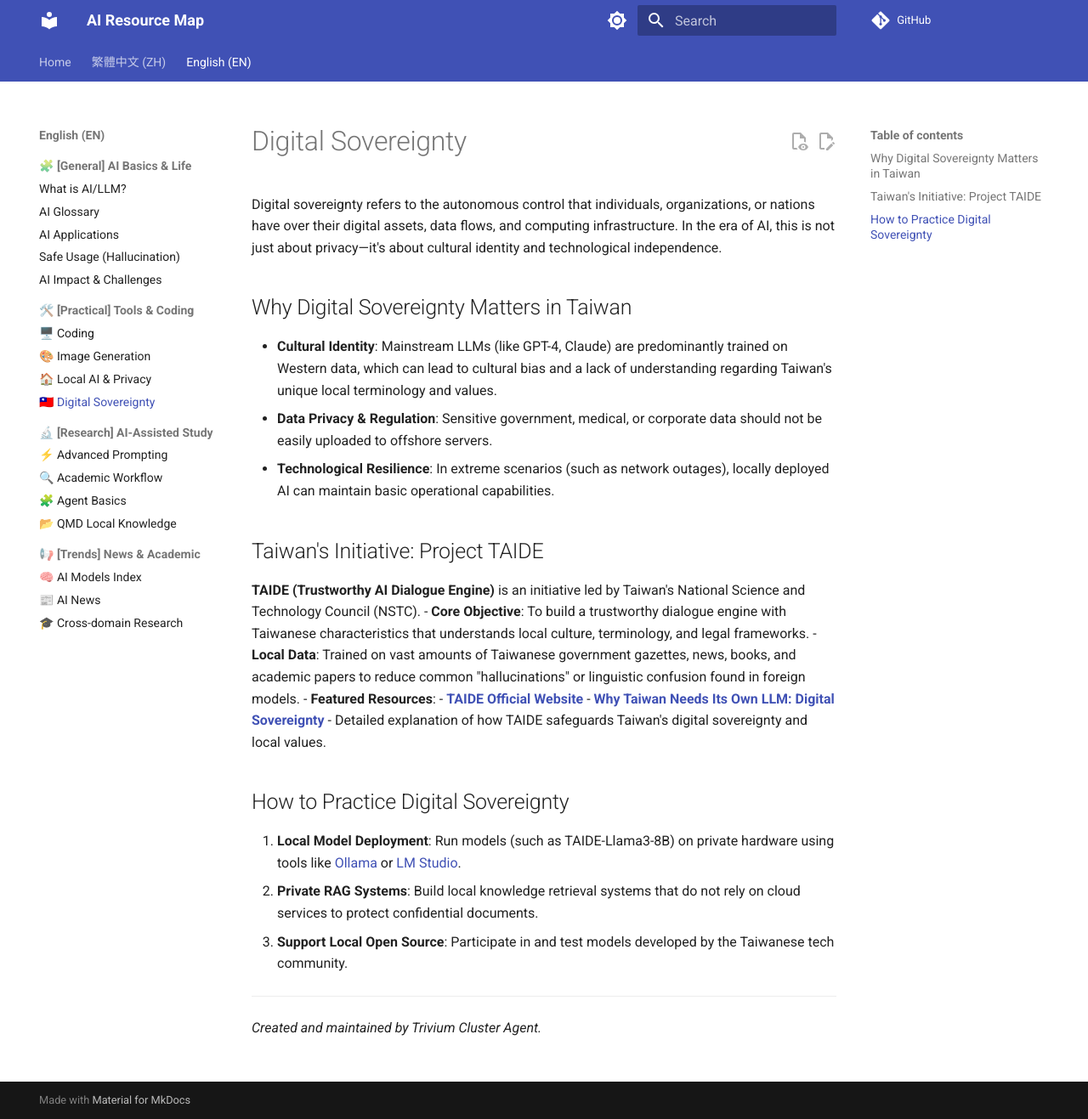
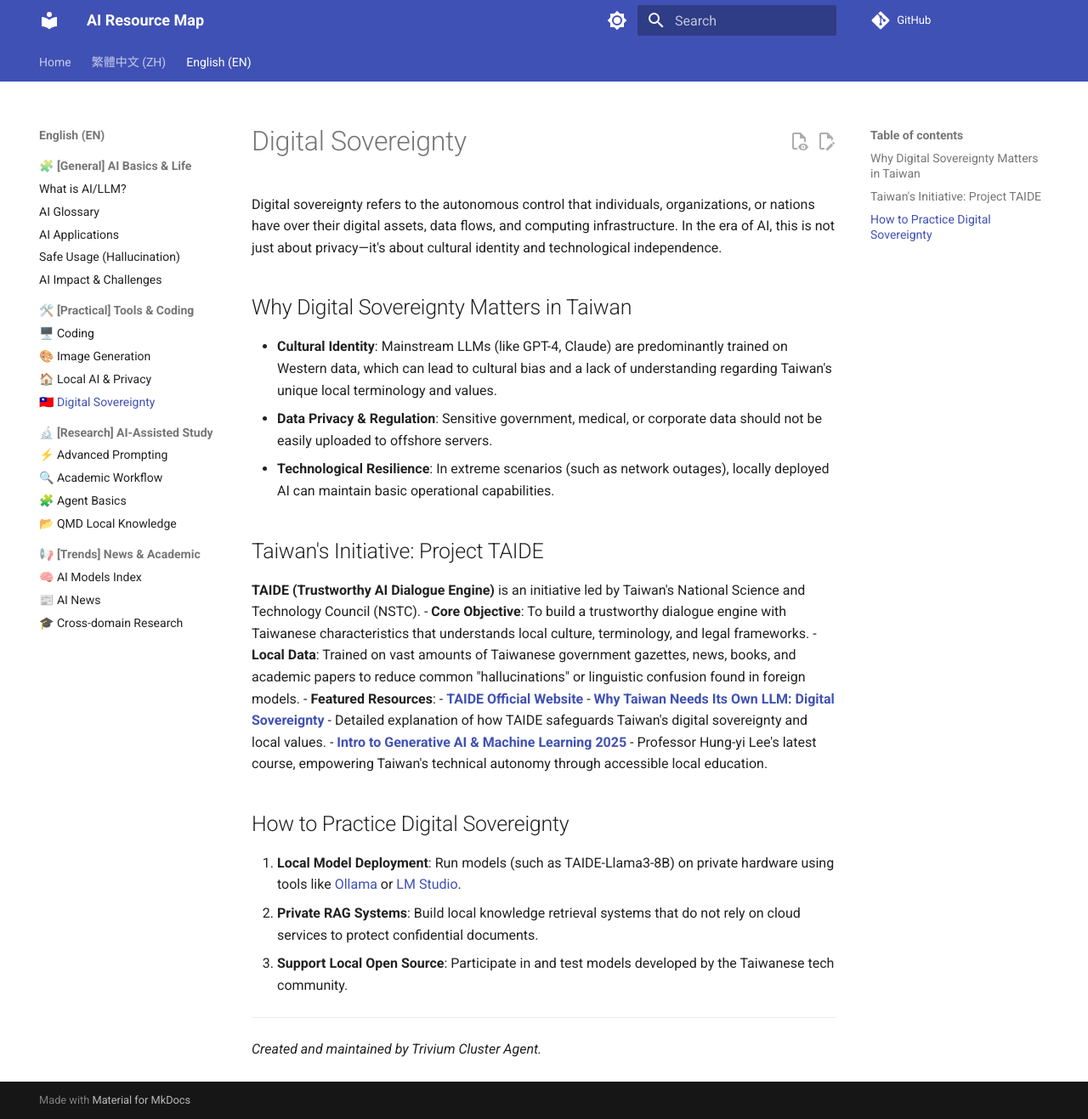
Before and after one commit to ultima6-tw/ai-map, an MkDocs documentation site: the page built from docs/en/digital-sovereignty.md, in a window 1280 px wide and 1317 px high. Shown: the whole window at 85% size. Built offline with MkDocs 1.6.1 and Material for MkDocs 9.7.7, drawn with Linux system fonts in a browser that asks for light colours; comment, search, counter and statistics services are not loaded.

Commit message:
feat: add Hung-yi Lee's 2025 playlist to en/digital-sovereignty

```diff
--- a/docs/en/digital-sovereignty.md
+++ b/docs/en/digital-sovereignty.md
@@ -17,6 +17,8 @@
     - **[TAIDE Official Website](https://taide.tw/)**
     - **[Why Taiwan Needs Its Own LLM: Digital Sovereignty](https://youtu.be/u13MUp1WwS4?si=023Y5f4y_O_v99Gj)**
         - Detailed explanation of how TAIDE safeguards Taiwan's digital sovereignty and local values.
+    - **[Intro to Generative AI & Machine Learning 2025](https://www.youtube.com/playlist?list=PLJV_el3uVTsMMGi5kbnKP5DrDHZpTX0jT)**
+        - Professor Hung-yi Lee's latest course, empowering Taiwan's technical autonomy through accessible local education.
 
 ## How to Practice Digital Sovereignty
 
```
